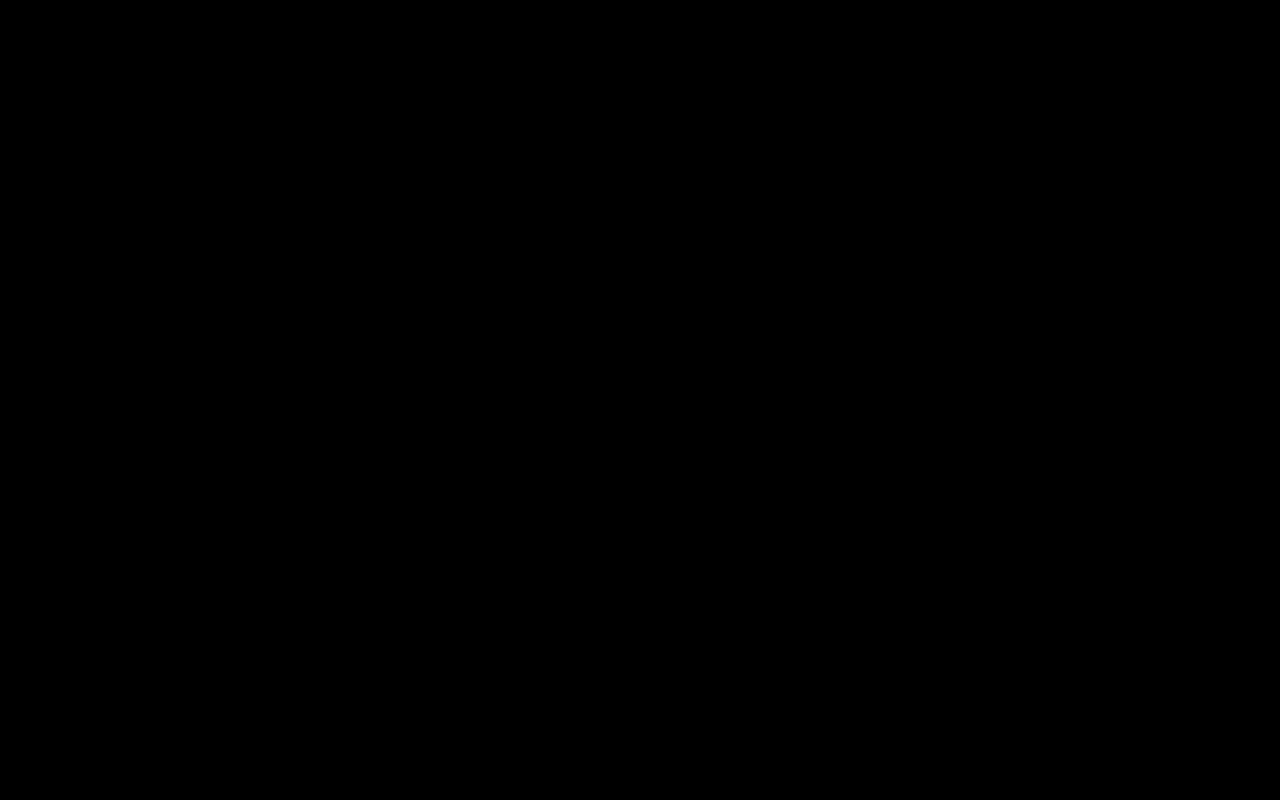
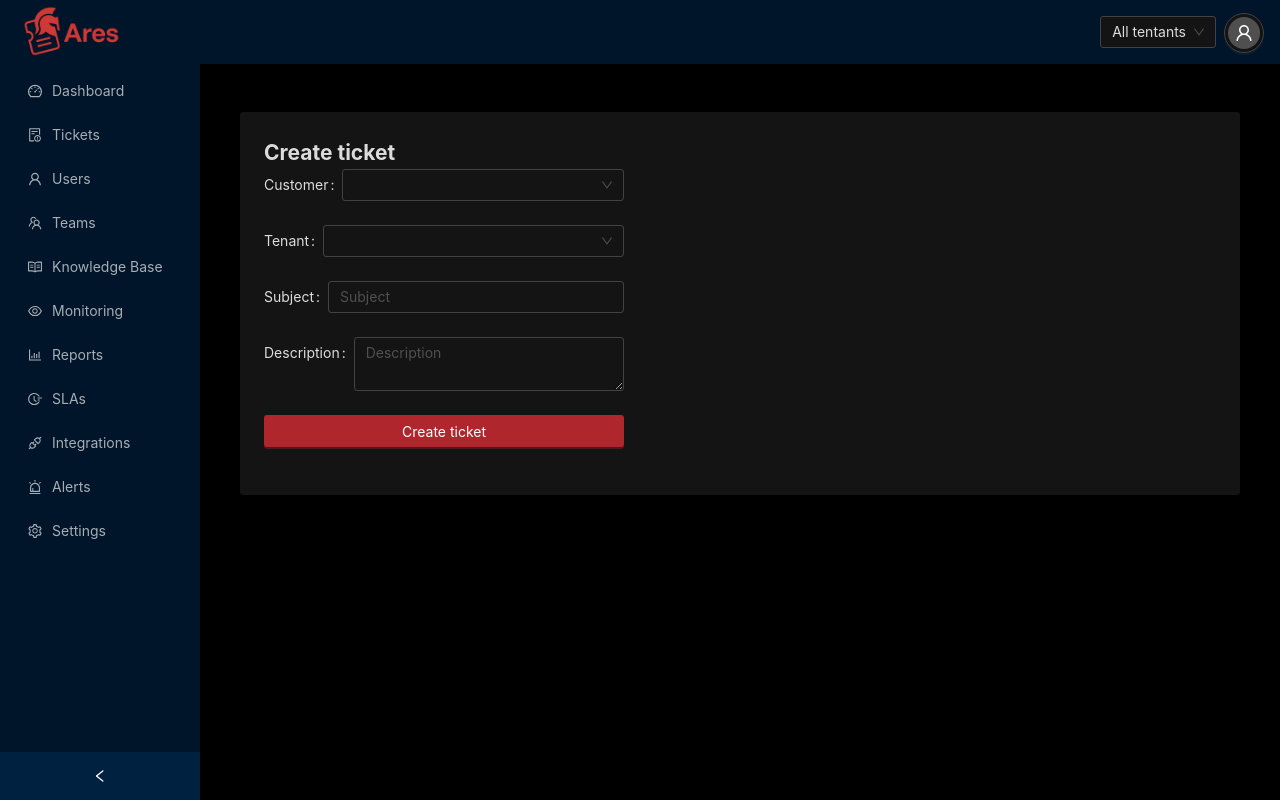
Before and after one commit to jbalde/ares, a Next.js app in the folder apps/web/: page /tickets/create in a window 1280 px wide. Before the commit this address had no page. Built offline with nearby package versions, Linux system fonts and the light colour scheme; what @ant-design/nextjs-registry would draw is missing.

Commit message:
ticket page creation mockup

```diff
--- /dev/null
+++ b/apps/web/src/app/(secure)/tickets/create/form.tsx
@@ -0,0 +1,85 @@
+"use client";
+import { Button, Form, Input, Select } from "antd";
+import { useRouter } from "next/navigation";
+
+export default function CreateTicketForm() {
+	const router = useRouter();
+
+	const onFinish = (values: { username: string; password: string }) => {
+		console.log("Received values of form: ", values);
+		router.push("/dashboard");
+	};
+
+	return (
+		<Form
+			name="login"
+			initialValues={{ remember: true }}
+			style={{ maxWidth: 360 }}
+			onFinish={onFinish}
+		>
+			<Form.Item name="customer" label="Customer">
+				<Select
+					options={[
+						{
+							label: "Customer 1",
+							value: "customer1",
+						},
+						{
+							label: "Customer 2",
+							value: "customer2",
+						},
+						{
+							label: "Customer 3",
+							value: "customer3",
+						},
+						{
+							label: "Customer 4",
+							value: "customer4",
+						},
+						{
+							label: "Customer 5",
+							value: "customer5",
+						},
+					]}
+				/>
+			</Form.Item>
+			<Form.Item name="tenant" label="Tenant">
+				<Select
+					options={[
+						{
+							label: "Tenant 1",
+							value: "tenant1",
+						},
+						{
+							label: "Tenant 2",
+							value: "tenant2",
+						},
+						{
+							label: "Tenant 3",
+							value: "tenant3",
+						},
+						{
+							label: "Tenant 4",
+							value: "tenant4",
+						},
+						{
+							label: "Tenant 5",
+							value: "tenant5",
+						},
+					]}
+				/>
+			</Form.Item>
+			<Form.Item name="subject" label="Subject">
+				<Input placeholder="Subject" />
+			</Form.Item>
+			<Form.Item name="description" label="Description">
+				<Input.TextArea placeholder="Description" />
+			</Form.Item>
+			<Form.Item>
+				<Button block type="primary" htmlType="submit">
+					Create ticket
+				</Button>
+			</Form.Item>
+		</Form>
+	);
+}
--- /dev/null
+++ b/apps/web/src/app/(secure)/tickets/create/page.tsx
@@ -0,0 +1,18 @@
+import { Button, Card, Col, Row, Space } from "antd";
+import Link from "next/link";
+import CreateTicketForm from "./form";
+
+export default function Home() {
+	return (
+		<>
+			<Row gutter={[16, 16]}>
+				<Col span={24}>
+					<Card variant="borderless">
+						<h2>Create ticket</h2>
+						<CreateTicketForm />
+					</Card>
+				</Col>
+			</Row>
+		</>
+	);
+}
```
